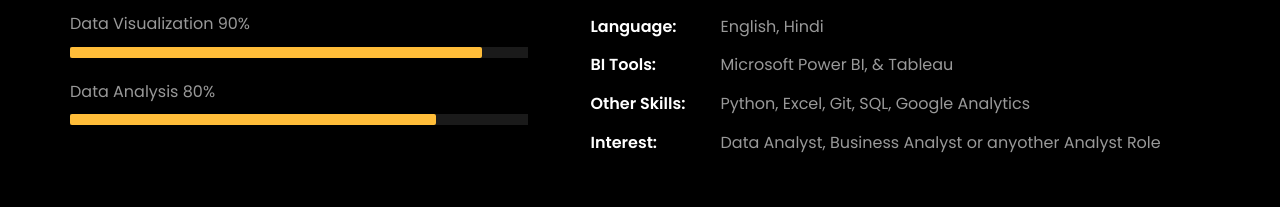
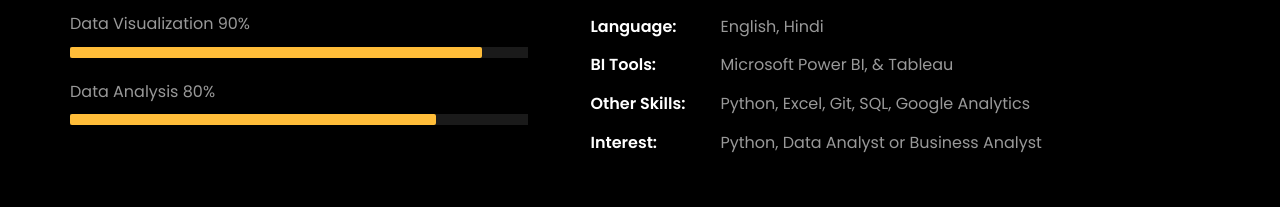
Before and after one commit to Meetckpcet/Meetckpcet.github.io, a plain HTML site: page index.html in a window 1280 px wide. Shown: the part 1210-1417 px from the top of the page. Drawn offline with Linux system fonts and the light colour scheme; files whose address does not match are found by name.

Commit message:
Update index.html

```diff
--- a/index.html
+++ b/index.html
@@ -267,7 +267,7 @@
 									<li class="d-flex"><span>Language:</span> <span>English, Hindi</span></li>
 									<li class="d-flex"><span>BI Tools:</span> <span>Microsoft Power BI, &amp; Tableau</span></li>
 									<li class="d-flex"><span>Other Skills:</span> <span>Python, Excel, Git, SQL, Google Analytics</span></li>
-									<li class="d-flex"><span>Interest:</span> <span>Data Analyst, Business Analyst or anyother Analyst Role</span></li>
+									<li class="d-flex"><span>Interest:</span> <span>Python, Data Analyst or Business Analyst</span></li>
 
 								</ul>
 							</div>
```
